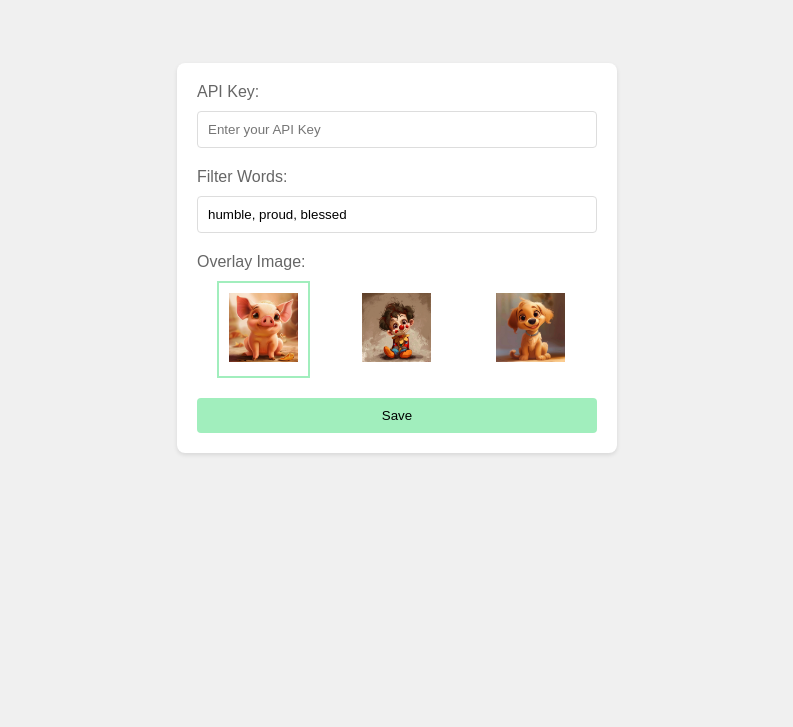
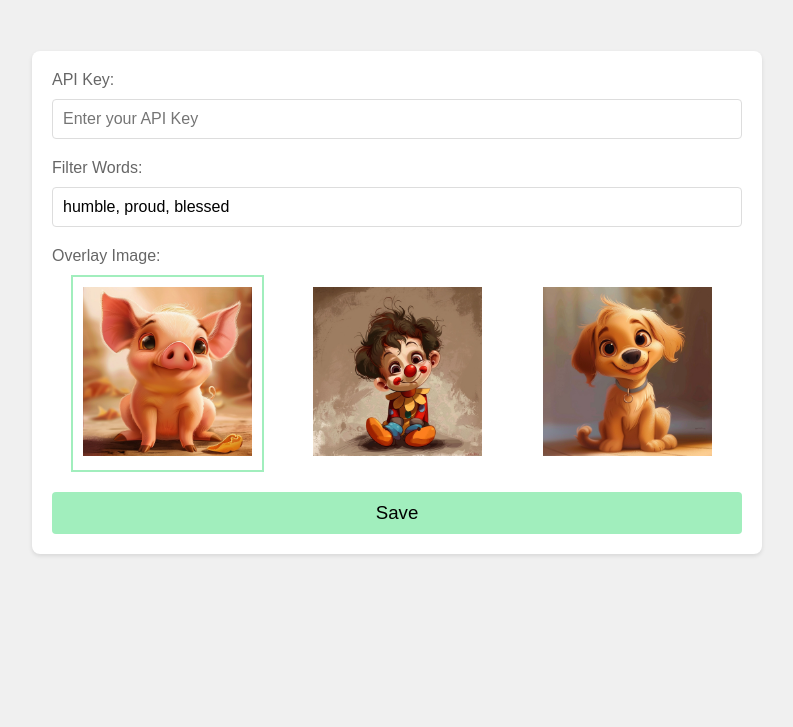
Before and after one commit to FelixGraeber/linkedin-unhumble, a browser extension: page settings.html in a window 1280 px wide. Shown: the part 73-800 px from the top of the page, without its empty margins (243-1036 px from the left). Drawn offline with Linux system fonts and the light colour scheme.

Commit message:
Image change saved

```diff
--- a/settings.html
+++ b/settings.html
@@ -9,26 +9,30 @@
             padding: 0;
             display: block; /* Changed from flex to block */
             background-color: #f0f0f0;
+            font-size: 14pt; /* Increased from default to 14pt */
         }
         form {
             background: white;
             padding: 20px;
             border-radius: 8px;
             box-shadow: 0 2px 4px rgba(0,0,0,0.1);
-            max-width: 400px;
+            max-width: 690px;
             width: 100%;
             margin-top: 20px; /* Add margin to the top if needed */
             margin-left: auto; /* Center the form horizontally */
             margin-right: auto; /* Center the form horizontally */
+            font-size: 12pt; /* Increased from default to 12pt */
         }
         h1 {
             color: #333;
             text-align: center;
+            font-size: 18pt; /* Increased from default to 18pt */
         }
         label {
             display: block;
             margin-bottom: 10px;
             color: #666;
+            font-size: 12pt; /* Increased from default to 12pt */
         }
         input[type="text"], select {
             width: calc(100% - 22px);
@@ -36,23 +40,28 @@
             margin-bottom: 20px;
             border: 1px solid #ddd;
             border-radius: 4px;
+            font-size: 12pt; /* Increased from default to 12pt */
         }
         .image-preview {
             display: flex;
             justify-content: space-around;
             margin-bottom: 20px;
+            font-size: 12pt; /* Increased from default to 12pt */
         }
         .image-preview div {
             padding: 10px;
             border: 2px solid transparent; /* Default no highlight */
+            font-size: 12pt; /* Increased from default to 12pt */
         }
         .image-preview div.highlight {
             border-color: #A1EEBD; /* Highlight color */
+            font-size: 12pt; /* Increased from default to 12pt */
         }
         .image-preview img {
-            width: 69px;
-            height: 69px;
+            width: 169px;
+            height: 169px;
             object-fit: cover;
+            font-size: 12pt; /* Increased from default to 12pt */
         }
         button {
             width: 100%;
@@ -62,13 +71,16 @@
             border: none;
             border-radius: 4px;
             cursor: pointer;
+            font-size: 14pt; /* Increased from default to 14pt */
         }
         button:hover {
             background-color: #beedcf;
+            font-size: 14pt; /* Ensuring hover state doesn't change font size */
         }
         @media (max-width: 600px) {
             form {
                 margin: 20px;
+                font-size: 12pt; /* Increased from default to 12pt for consistency */
             }
         }
     </style>
--- a/settings.js
+++ b/settings.js
@@ -18,6 +18,15 @@ document.addEventListener('DOMContentLoaded', function() {
         }
     });
 
+    document.querySelectorAll('.image-preview div').forEach(div => {
+        div.addEventListener('click', function() {
+            document.querySelectorAll('.image-preview div').forEach(innerDiv => {
+                innerDiv.classList.remove('highlight');
+            });
+            div.classList.add('highlight');
+        });
+    });
+
     document.getElementById('settingsForm').addEventListener('submit', function(e) {
         e.preventDefault();
         const apiKey = document.getElementById('apiKey').value;
```
